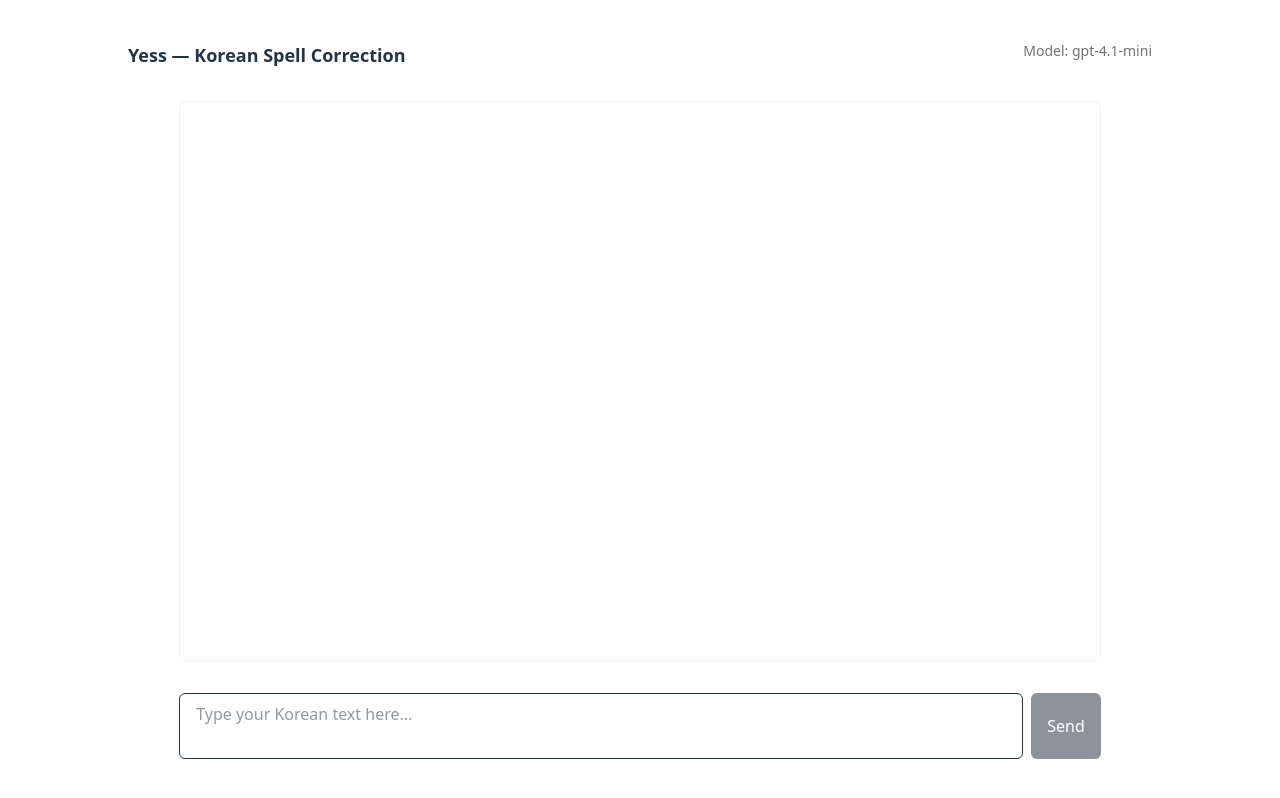
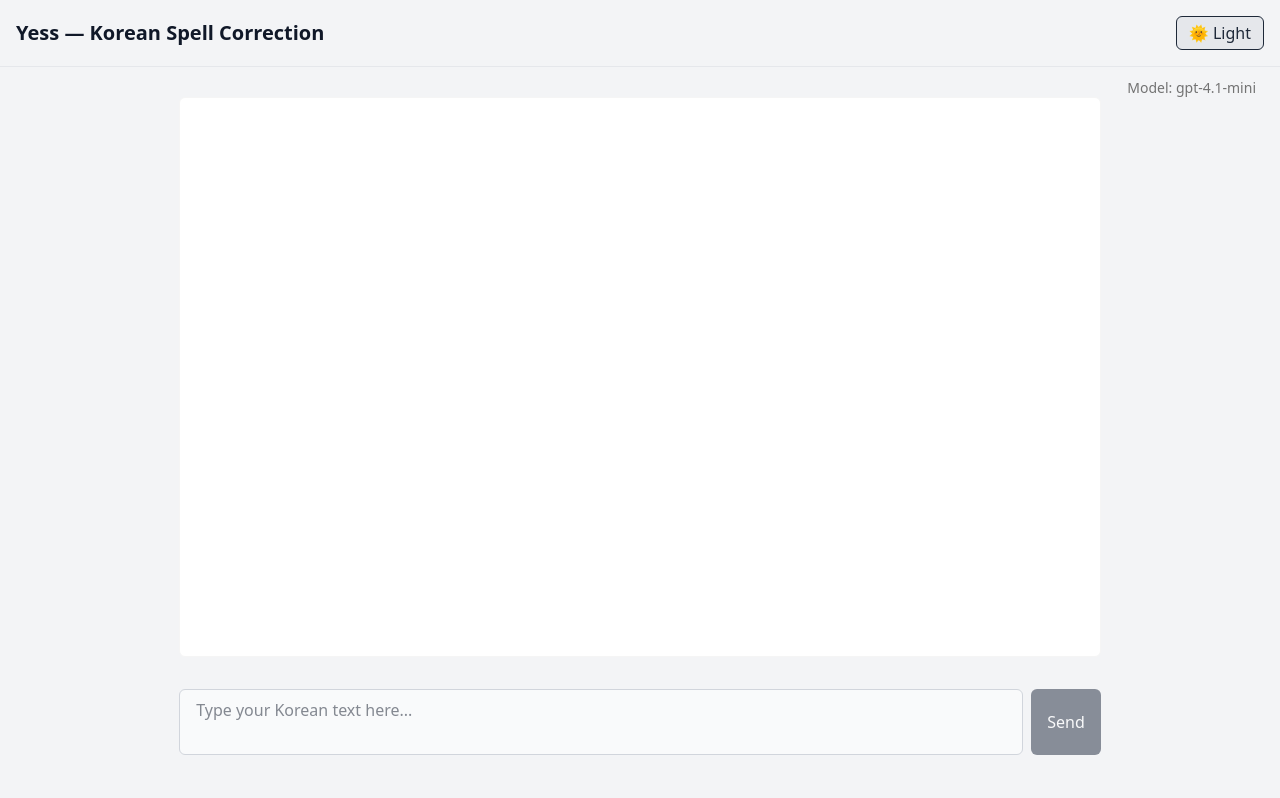
Before and after one commit to jynxxxxx/yess_editor, a React (Vite) app in the folder client/: page / in a window 1280 px wide. Built offline with nearby package versions, Linux system fonts and the light colour scheme.

Commit message:
add Dark mode

```diff
--- a/client/src/App.tsx
+++ b/client/src/App.tsx
@@ -1,6 +1,23 @@
 import Chat from "./components/Chat";
 import "./App.css";
+import ThemeToggle from "./components/ThemeToggle";
+import { useTheme } from "./hooks/useTheme";
 
 export default function App() {
-  return <Chat />;
+  const { theme, toggleTheme } = useTheme();
+
+  return (
+
+    <div className="flex flex-col h-screen bg-gray-100 dark:bg-gray-900 text-gray-900 dark:text-gray-100">
+      <header className="relative p-4 flex justify-between items-center border-b border-gray-200 dark:border-gray-700">
+        <h1 className="text-xl font-bold">Yess — Korean Spell Correction</h1>
+        <ThemeToggle theme={theme} toggleTheme={toggleTheme} />
+        <div className="absolute right-6 bottom-[-2rem] text-sm text-neutral-500">Model: gpt-4.1-mini</div>
+      </header>
+
+      <main className="flex-1">
+        <Chat />
+      </main>
+    </div>
+  );
 }
--- a/client/src/components/Chat.tsx
+++ b/client/src/components/Chat.tsx
@@ -71,14 +71,8 @@ export default function Chat() {
   }
 
   return (
-    <div className="flex flex-col h-screen">
-      <div className="max-w-5xl mx-auto w-full flex-1 flex flex-col justify-center gap-4">
-        <header className="flex justify-between py-4">
-          <h1 className="text-lg font-semibold">Yess — Korean Spell Correction</h1>
-          <div className="text-sm text-neutral-500">Model: gpt-4.1-mini</div>
-        </header>
-
-        <main ref={chatContainerRef} className="w-9/10 mx-auto flex-1 overflow-auto flex flex-col gap-3 p-4 rounded-md border border-neutral-100 bg-white max-h-[70vh]">
+    <div className="h-full max-w-5xl mx-auto w-full flex-1 flex flex-col justify-center gap-4">
+      <div ref={chatContainerRef} className="w-9/10 mx-auto flex-1 overflow-auto flex flex-col gap-3 p-4 rounded-md border border-neutral-100 dark:border-neutral-700 bg-white dark:bg-gray-800 max-h-[70vh]">
         <div className="flex flex-col gap-3 w-full">
           {messages.map((m, idx) => {
             if (m.role === "user") return <UserBubble key={idx} text={m.text} />;
@@ -113,9 +107,9 @@ export default function Chat() {
             return null;
           })}
         </div>
-        </main>
+      </div>
 
-        <footer className="py-4 w-9/10 mx-auto">
+      <div className="py-4 w-9/10 mx-auto">
         <div ref={newestMsgRef} />
         <div className="flex gap-2">
           <textarea
@@ -140,7 +134,7 @@ export default function Chat() {
               }
             }}
             placeholder="Type your Korean text here..."
-              className="flex-1 px-4 py-2 border rounded-md focus:outline-none resize-none"
+            className="flex-1 px-4 py-2 border rounded-md focus:outline-none resize-none bg-gray-50 dark:bg-gray-700 text-gray-900 dark:text-gray-100 border-gray-300 dark:border-gray-600"
           />
           <button
             onClick={(e) => {
@@ -153,7 +147,7 @@ export default function Chat() {
               }
             }}
             disabled={streaming || input.trim() === ""}
-              className="px-4 py-2 rounded-md bg-slate-800 text-white disabled:opacity-50"
+            className="px-4 py-2 rounded-md bg-slate-800 dark:bg-slate-600 text-white disabled:opacity-50"
           >
             {streaming ? (
               <span className="flex items-center gap-2"><LoadingDots /></span>
@@ -162,7 +156,6 @@ export default function Chat() {
             )}
           </button>
         </div>
-        </footer>
       </div>
     </div>
   );
--- a/client/src/components/Icons.tsx
+++ b/client/src/components/Icons.tsx
@@ -1,6 +1,6 @@
 export function UserIcon() {
   return (
-    <div className="flex-shrink-0 w-10 h-10 rounded-full bg-slate-700 text-white flex items-center justify-center text-sm font-bold">
+    <div className="flex-shrink-0 w-10 h-10 rounded-full bg-slate-600 dark:bg-slate-400 text-white flex items-center justify-center text-sm font-bold">
       U
     </div>
   );
@@ -8,7 +8,7 @@ export function UserIcon() {
 
 export function AIIcon() {
   return (
-    <div className="flex-shrink-0 w-10 h-10 rounded-full bg-green-600 text-white flex items-center justify-center text-sm font-bold">
+    <div className="flex-shrink-0 w-10 h-10 rounded-full bg-green-600 dark:bg-green-400 text-white flex items-center justify-center text-sm font-bold">
       AI
     </div>
   );
--- a/client/src/components/MessageBubble.tsx
+++ b/client/src/components/MessageBubble.tsx
@@ -6,7 +6,7 @@ import { UserIcon, AIIcon } from "./Icons";
 export function UserBubble({ text }: { text: string }) {
   return (
     <div className="self-end max-w-[80%] flex gap-2 ">
-      <div className="inline-block bg-slate-700 text-white px-4 py-2 rounded-2xl shadow-sm animate-fade-in">
+      <div className="inline-block bg-slate-200 text-gray-900 dark:bg-slate-700 dark:text-white px-4 py-2 rounded-2xl shadow-sm animate-fade-in">
         {text}
       </div>
       <div className="self-end">
@@ -19,7 +19,7 @@ export function UserBubble({ text }: { text: string }) {
 export function AIBubbleStreaming({ text }: { text: string  | React.ReactNode }) {
   return (
     <div className="self-start max-w-[80%]">
-      <div className="inline-block bg-neutral-100 px-4 py-2 rounded-2xl shadow-sm animate-fade-in">
+      <div className="inline-block bg-neutral-100 text-neutral-900 dark:bg-gray-700 dark:text-white px-4 py-2 rounded-2xl shadow-sm animate-fade-in">
         <span>{text}</span>
       </div>
     </div>
@@ -99,7 +99,11 @@ export function AIBubbleFinal({
         elements.push(
           <Tooltip key={elements.length} title={currentHighlight}>
             <span
-              className={isOrig ? "bg-red-400 text-white" : "bg-green-600 text-white"}
+              className={`px-0.5 ${
+                isOrig
+                  ? "bg-red-400 text-white dark:bg-red-700"
+                  : "bg-green-600 text-white dark:bg-green-700"
+              }`}
               style={{ userSelect: "text" }}
             >
               {buffer}
@@ -138,14 +142,14 @@ export function AIBubbleFinal({
       <div className="self-end">
         <AIIcon />
       </div>
-      <div className="bg-neutral-100 px-4 py-3 rounded-2xl shadow-sm animate-fade-in space-y-1">
-        <div className="bg-red-100 px-2 py-1 rounded-md text-neutral-900 whitespace-pre-wrap break-words">
-          - {origLine}
+      <div className="bg-neutral-100 dark:bg-gray-800 px-4 py-3 rounded-2xl shadow-sm animate-fade-in space-y-1">
+        <div className="bg-red-200 text-neutral-900 dark:bg-red-400/80 dark:text-white  px-2 py-1 rounded-md whitespace-pre-wrap break-words">
+          <span className="font-bold mr-1">-</span> {origLine}
         </div>
-        <div className="bg-green-100 px-2 py-1 rounded-md text-neutral-900 whitespace-pre-wrap break-words">
-          + {fixedLine}
+        <div className="bg-green-200 text-neutral-900 dark:bg-green-400/80 dark:text-white px-2 py-1 rounded-md whitespace-pre-wrap break-words">
+          <span className="font-bold mr-1">+</span> {fixedLine}
         </div>
-        <div className="mt-2 text-xs text-neutral-500 flex gap-2">
+        <div className="mt-2 text-xs text-neutral-500 dark:text-neutral-300 flex gap-2">
           <CopyButton text={result.correctedText} />
         </div>
       </div>
@@ -159,7 +163,7 @@ function CopyButton({ text }: { text: string }) {
     // small UX: show toast in production — omitted for brevity
   };
   return (
-    <button onClick={copy} className="text-xs underline">
+    <button onClick={copy} className="text-xs underline text-neutral-500 dark:text-white/70">
       Copy corrected text
     </button>
   );
--- /dev/null
+++ b/client/src/components/ThemeToggle.tsx
@@ -0,0 +1,10 @@
+export default function ThemeToggle({ theme, toggleTheme }: { theme: "light" | "dark"; toggleTheme: () => void }) {
+  return (
+    <button
+      onClick={toggleTheme}
+      className="px-3 py-1 border rounded-md bg-gray-200 dark:bg-gray-700 text-gray-800 dark:text-gray-200 hover:opacity-80 transition"
+    >
+      {theme === "light" ? "🌞 Light" : "🌙 Dark"}
+    </button>
+  );
+}
--- a/client/src/components/Tooltip.tsx
+++ b/client/src/components/Tooltip.tsx
@@ -6,7 +6,7 @@ export default function Tooltip({ children, title }: { children: React.ReactNode
       {children}
       {title ? (
         <span
-          className="w-[12vw] pointer-events-none absolute bottom-full mb-2 left-1/2 -translate-x-1/2 opacity-0 group-hover:opacity-100 transition-opacity text-sm bg-gray-800 text-white px-2 py-1 rounded-md whitespace-pre-wrap z-50"
+          className="w-[12vw] pointer-events-none absolute bottom-full mb-2 left-1/2 -translate-x-1/2 opacity-0 group-hover:opacity-100 transition-opacity text-sm bg-gray-800 dark:bg-black text-white px-2 py-1 rounded-md whitespace-pre-wrap z-50"
           style={{ userSelect: "none" }}
         >
           {title}
--- /dev/null
+++ b/client/src/hooks/useTheme.ts
@@ -0,0 +1,22 @@
+import { useEffect, useState } from "react";
+
+export function useTheme() {
+  const [theme, setTheme] = useState<"light" | "dark">("light");
+
+  useEffect(() => {
+    const saved = localStorage.getItem("theme") as "light" | "dark" | null;
+    const prefersDark = window.matchMedia("(prefers-color-scheme: dark)").matches;
+    const initialTheme = saved || (prefersDark ? "dark" : "light");
+    setTheme(initialTheme);
+    document.documentElement.classList.toggle("dark", initialTheme === "dark");
+  }, []);
+
+  const toggleTheme = () => {
+    const newTheme = theme === "light" ? "dark" : "light";
+    setTheme(newTheme);
+    document.documentElement.classList.toggle("dark", newTheme === "dark");
+    localStorage.setItem("theme", newTheme);
+  };
+
+  return { theme, toggleTheme };
+}
--- a/client/src/index.css
+++ b/client/src/index.css
@@ -1,4 +1,6 @@
 @import "tailwindcss";
+
+@custom-variant dark (&:where(.dark, .dark *));
 
 @keyframes fadeIn {
   from { opacity: 0; transform: translateY(6px); }
@@ -29,13 +31,3 @@ body {
   min-width: 320px;
   min-height: 100vh;
 }
-
-@media (prefers-color-scheme: light) {
-  :root {
-    color: #213547;
-    background-color: #ffffff;
-  }
-  a:hover {
-    color: #747bff;
-  }
-}
--- a/client/tailwind.config.js
+++ b/client/tailwind.config.js
@@ -6,6 +6,7 @@ module.exports = {
     "./src/**/*.{js,ts,jsx,tsx,mdx}",
     "./src/**/**/*.{js,ts,jsx,tsx,mdx}",
   ],
+  darkMode: "class",
   theme: {},
   plugins: [],
 };
```
Lines whose indentation alone changed are shown as unchanged.
